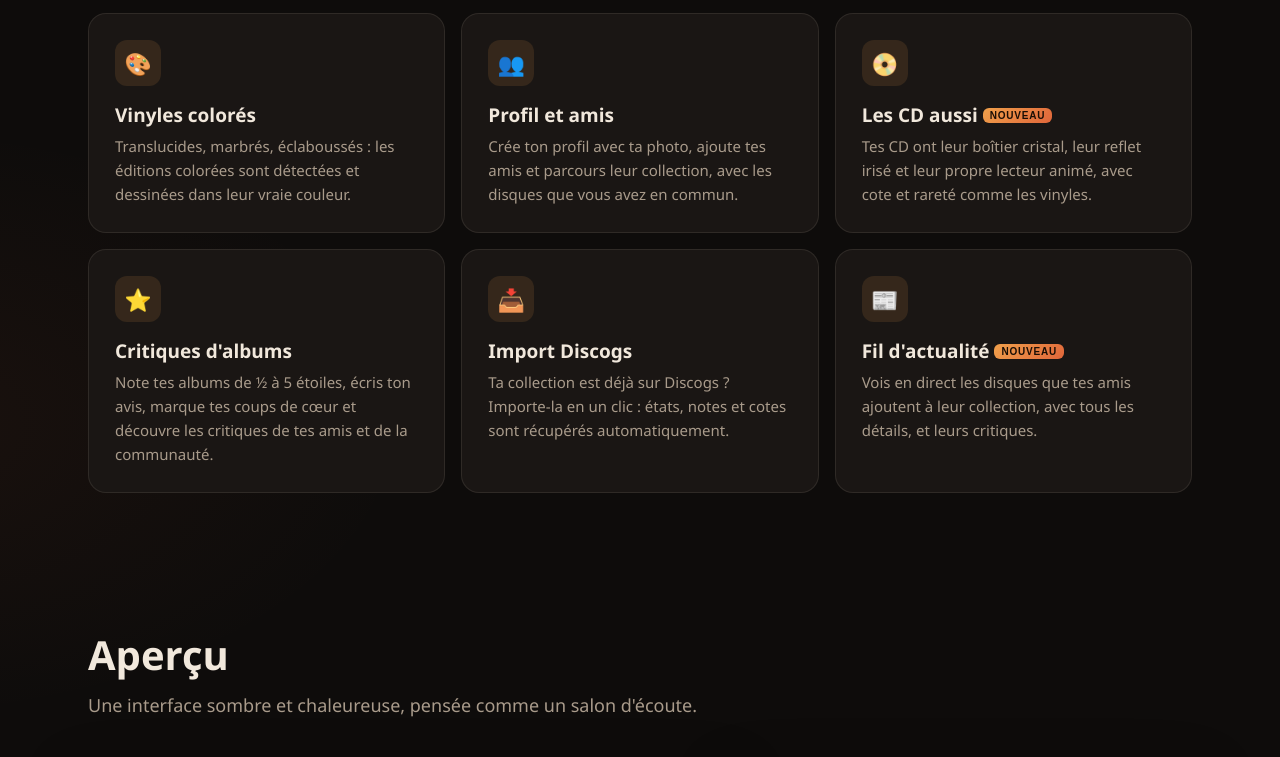
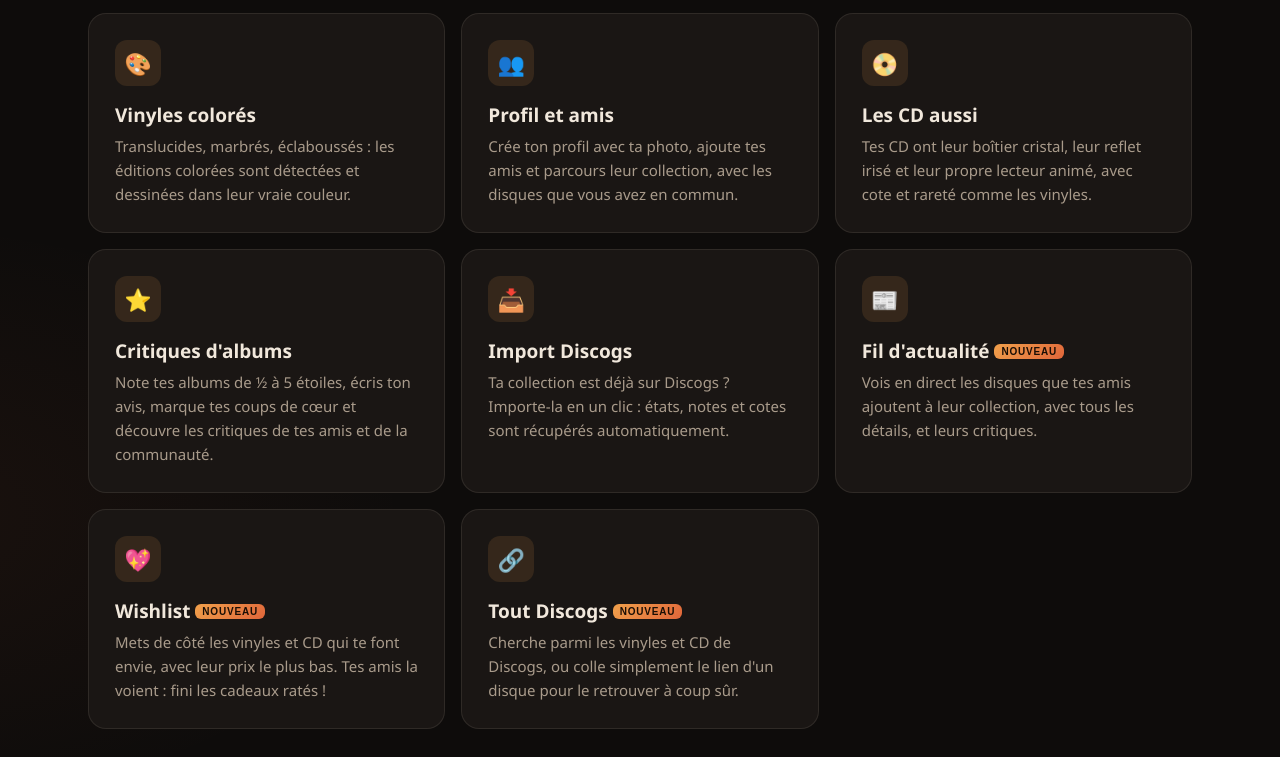
Before and after one commit to raphaelharvent/groove-vault, a plain HTML site: page index.html in a window 1280 px wide. Shown: the part 1236-1993 px from the top of the page. Drawn offline with Linux system fonts and the light colour scheme; no server answers.

Commit message:
Page : wishlist et recherche par lien Discogs
Co-Authored-By: Claude Opus 5.5 <noreply@anthropic.com>

```diff
--- a/index.html
+++ b/index.html
@@ -176,10 +176,12 @@
         <div class="feature"><div class="ico">✨</div><h3>Indice de rareté</h3><p>Un score sur 100 calculé à partir du tirage, de la demande et de l'offre, de « Commun » à « Légendaire ».</p></div>
         <div class="feature"><div class="ico">🎨</div><h3>Vinyles colorés</h3><p>Translucides, marbrés, éclaboussés : les éditions colorées sont détectées et dessinées dans leur vraie couleur.</p></div>
         <div class="feature"><div class="ico">👥</div><h3>Profil et amis</h3><p>Crée ton profil avec ta photo, ajoute tes amis et parcours leur collection, avec les disques que vous avez en commun.</p></div>
-        <div class="feature"><div class="ico">📀</div><h3>Les CD aussi <span class="new">Nouveau</span></h3><p>Tes CD ont leur boîtier cristal, leur reflet irisé et leur propre lecteur animé, avec cote et rareté comme les vinyles.</p></div>
+        <div class="feature"><div class="ico">📀</div><h3>Les CD aussi</h3><p>Tes CD ont leur boîtier cristal, leur reflet irisé et leur propre lecteur animé, avec cote et rareté comme les vinyles.</p></div>
         <div class="feature"><div class="ico">⭐</div><h3>Critiques d'albums</h3><p>Note tes albums de ½ à 5 étoiles, écris ton avis, marque tes coups de cœur et découvre les critiques de tes amis et de la communauté.</p></div>
         <div class="feature"><div class="ico">📥</div><h3>Import Discogs</h3><p>Ta collection est déjà sur Discogs ? Importe-la en un clic : états, notes et cotes sont récupérés automatiquement.</p></div>
         <div class="feature"><div class="ico">📰</div><h3>Fil d'actualité <span class="new">Nouveau</span></h3><p>Vois en direct les disques que tes amis ajoutent à leur collection, avec tous les détails, et leurs critiques.</p></div>
+        <div class="feature"><div class="ico">💖</div><h3>Wishlist <span class="new">Nouveau</span></h3><p>Mets de côté les vinyles et CD qui te font envie, avec leur prix le plus bas. Tes amis la voient : fini les cadeaux ratés !</p></div>
+        <div class="feature"><div class="ico">🔗</div><h3>Tout Discogs <span class="new">Nouveau</span></h3><p>Cherche parmi les vinyles et CD de Discogs, ou colle simplement le lien d'un disque pour le retrouver à coup sûr.</p></div>
       </div>
     </div>
   </section>
```
